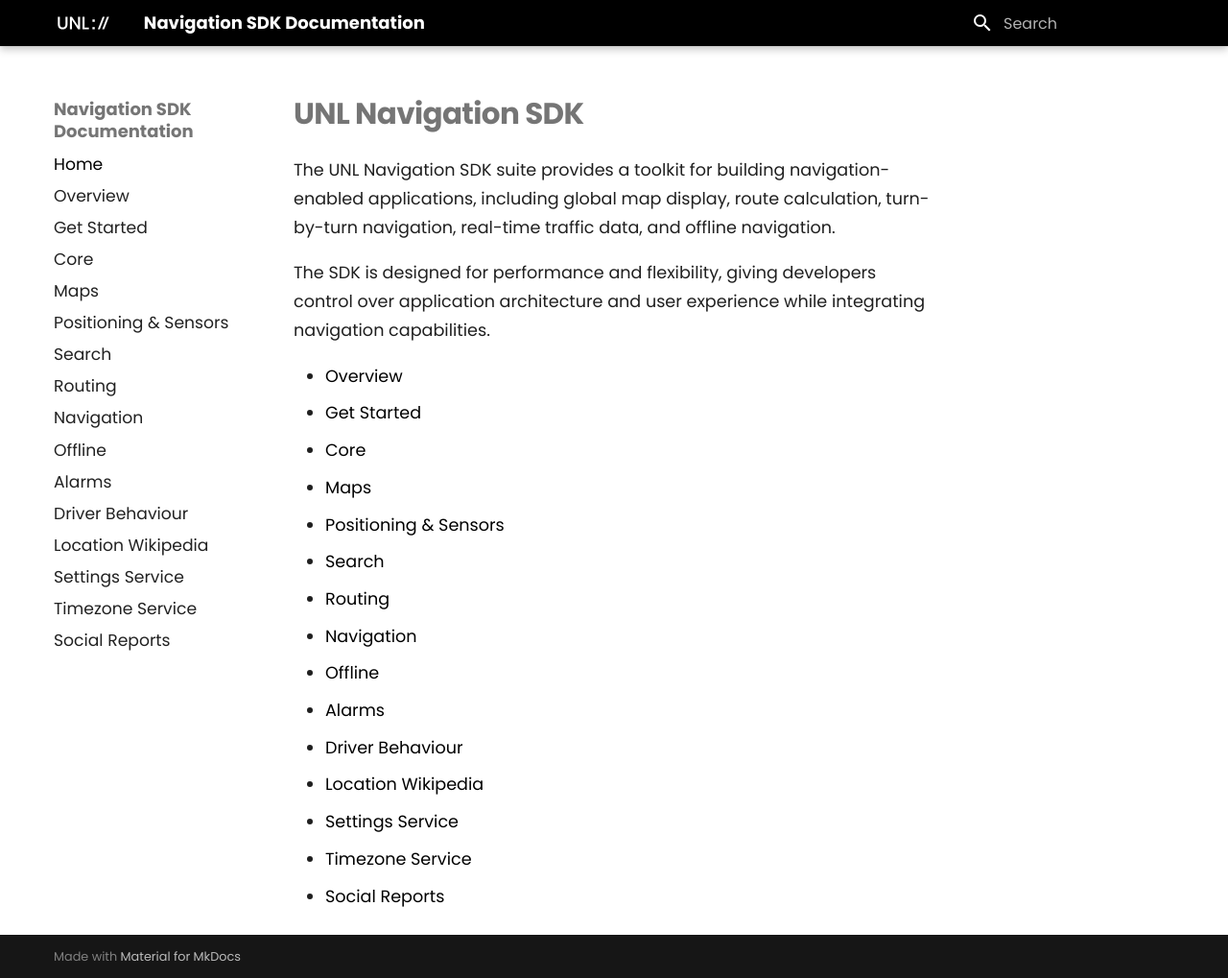
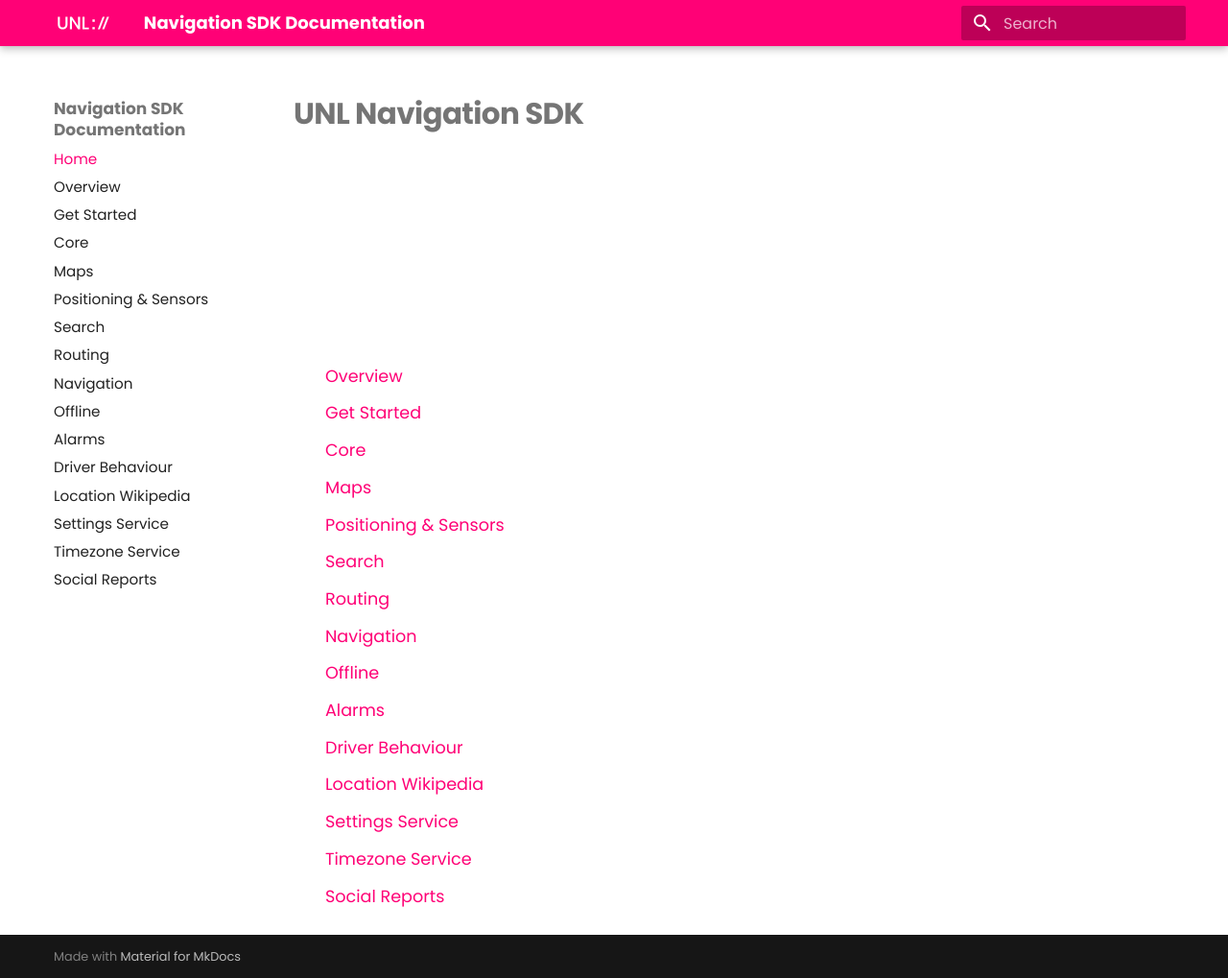
Before and after one commit to u-n-l/navigation-sdk, an MkDocs documentation site: the page built from docs/index.md, in a window 1280 px wide and 1019 px high. Shown: the whole window at 96% size. Built offline with MkDocs 1.6.1 and Material for MkDocs 9.7.7, drawn with Linux system fonts in a browser that asks for light colours.

Commit message:
Update extra.css

```diff
--- a/docs/styles/extra.css
+++ b/docs/styles/extra.css
@@ -4,7 +4,7 @@
 
 /* Light mode */
 :root {
-  --md-primary-fg-color: #000000;
+  --md-primary-fg-color: #ff0176;
   --md-primary-fg-color--light: #000000;
   --md-primary-fg-color--dark: #6e0234;
 
@@ -62,11 +62,11 @@
    ========================= */
 
 .md-nav__link {
-  font-size: 0.86rem;
+  font-size: 0.76rem;
 }
 
 .md-nav__title {
-  font-size: 0.9rem;
+  font-size: 0.85rem;
 }
 
 
@@ -86,7 +86,7 @@
 
 
 .md-typeset {
-  color: rgba(0, 0, 0, 0.88);
+  color: rgba(0, 0, 0, 0);
 }
 
 [data-md-color-scheme="slate"] .md-typeset {
@@ -139,7 +139,7 @@
   padding: 0.8em 1em;
   margin: 1em 0;
   border-radius: 8px;
-  color: rgba(0, 0, 0, 0.75);
+  color: rgba(0, 0, 0, 0.85);
 }
 
 /* Dark mode blockquotes */
```
